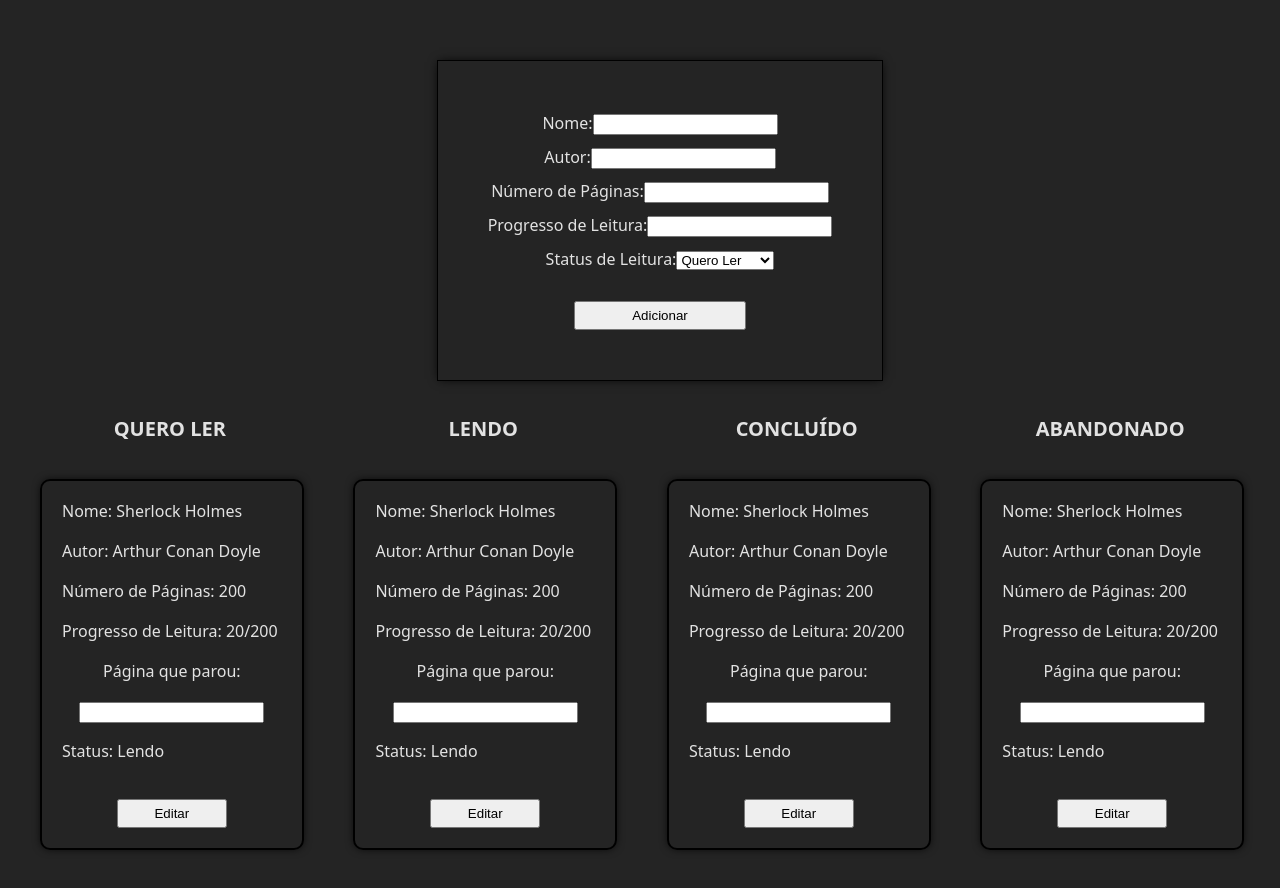
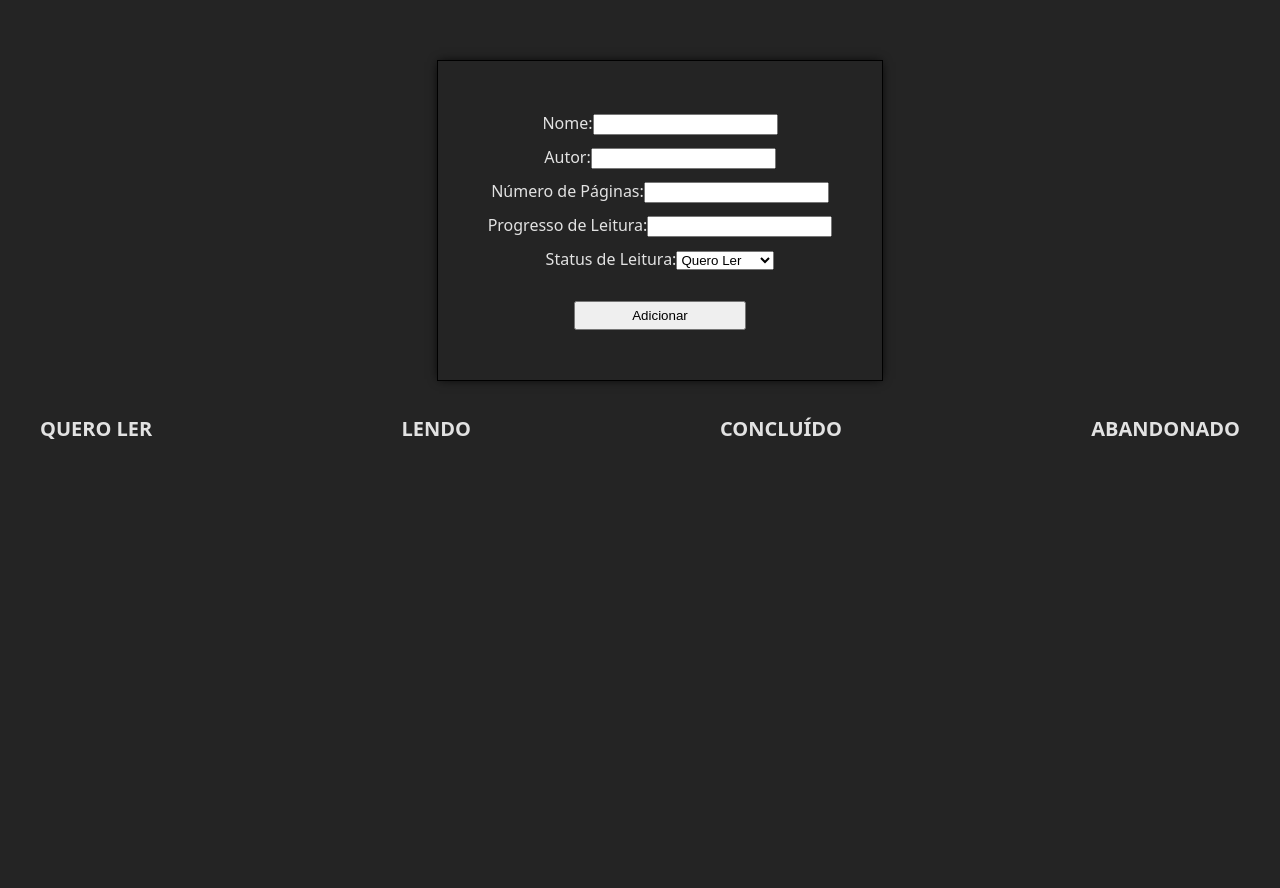
Before and after one commit to ufjf-dcc207/ufjf-dcc207-2024-3-a-trb3-matheusribeiro, a React (Vite) app: page / in a window 1280 px wide. After the commit the page ends 800 px from the top, so only its background shows below. Built offline with nearby package versions, Linux system fonts and the light colour scheme.

Commit message:
faz ação de adicionar o livro e o exibe

```diff
--- a/src/App.tsx
+++ b/src/App.tsx
@@ -1,14 +1,31 @@
+import { useReducer } from 'react';
 import './App.css'
-import Adiciona from './components/Adiciona'
-import ListaLivros from './components/ListaLivros'
+import Add from './components/Add'
+import BookList from './components/BookList'
+
+const initialState ={
+  books: [],
+}
+
+function reducer(state, action){
+  switch (action.type){
+    case 'ADD_BOOK':
+      return{
+        ...state,
+        books: [...state.books, action.payload],
+      };
+  }
+}
 
 function App() {
+
+  const [state, dispatch] = useReducer(reducer, initialState);
 
   return (
     <>
       <div>
-        <Adiciona/>
-        <ListaLivros/>
+        <Add dispatch={dispatch}/>
+        <BookList books={state.books}/>
       </div>
     </>
   )
--- /dev/null
+++ b/src/components/Add.tsx
@@ -0,0 +1,66 @@
+import { useRef } from "react";
+import "./Add.css";
+
+export default function Add({ dispatch }) {
+
+  const formRef = useRef(null);
+
+  const handleSubmit = (e) => {
+
+    e.preventDefault();
+
+    const name = formRef.current.name.value;
+    const author = formRef.current.author.value;
+    const pages = formRef.current.pages.value;
+    const progress = formRef.current.progress.value;
+    const status = formRef.current.status.value;
+
+    const newBook = {
+      id: Date.now(),
+      name,
+      author,
+      pages,
+      progress,
+      status
+    };
+
+    dispatch({type: 'ADD_BOOK', payload: newBook});
+
+    formRef.current.reset();
+  }
+
+  return (
+    <div className="containerForm">
+      <form ref={formRef} onSubmit={handleSubmit}>
+        <div className="form">
+          <div>
+            <label htmlFor="name">Nome:</label>
+            <input id="name" type="text" required/>
+          </div>
+          <div>
+            <label>Autor:</label>
+            <input id="author" type="text" required/>
+          </div>
+          <div>
+            <label>Número de Páginas:</label>
+            <input id="pages" type="number" min={0} required/>
+          </div>
+          <div>
+            <label>Progresso de Leitura:</label>
+            <input id="progress" type="number" min={0} required/>
+          </div>
+          <div>
+            <label htmlFor="status">Status de Leitura:</label>
+            <select id="status" required>
+              <option value="quero-ler">Quero Ler</option>
+              <option value="lendo">Lendo</option>
+              <option value="concluido">Concluído</option>
+              <option value="abandonado">Abandonado</option>
+            </select>
+          </div>
+          <button type="submit">Adicionar</button>
+        </div>
+      </form>
+    </div>
+  );
+}
--- a/src/components/Adiciona.tsx
+++ /dev/null
@@ -1,38 +0,0 @@
-import "./Adiciona.css";
-
-export default function Adiciona() {
-  return (
-    <div className="containerForm">
-      <form action="post">
-        <div className="form">
-          <div>
-            <label htmlFor="nome">Nome:</label>
-            <input id="nome" type="text" />
-          </div>
-          <div>
-            <label>Autor:</label>
-            <input id="autor" type="text" />
-          </div>
-          <div>
-            <label>Número de Páginas:</label>
-            <input id="paginas" type="number" min={0} />
-          </div>
-          <div>
-            <label>Progresso de Leitura:</label>
-            <input id="progresso" type="number" min={0} />
-          </div>
-          <div>
-            <label htmlFor="status">Status de Leitura:</label>
-            <select id="status">
-              <option value="quero-ler">Quero Ler</option>
-              <option value="lendo">Lendo</option>
-              <option value="concluido">Concluído</option>
-              <option value="abandonado">Abandonado</option>
-            </select>
-          </div>
-          <button type="submit">Adicionar</button>
-        </div>
-      </form>
-    </div>
-  );
-}
--- a/src/components/Livro.css
+++ b/src/components/Book.css
@@ -1,16 +1,16 @@
-.livro{
-    border: 2px solid black;
+.book{
+    border: 1px solid black;
     border-radius: 10px;
     width: 100%;
     box-shadow: 0px 0px 10px -2px black;
     margin-top: 50px;
 }
 
-.textoContainer{
+.textContainer{
     padding: 2px 20px 20px 20px;
 }
 
-.texto{
+.text{
     text-align: start;
     font-size: 16px;
 }
--- /dev/null
+++ b/src/components/Book.tsx
@@ -0,0 +1,19 @@
+import "./Book.css";
+
+export default function Book({book}) {
+  return (
+    <div className="book">
+      <div className="textContainer">
+        <p className="text">Nome: {book.name}</p>
+        <p className="text">Autor: {book.author}</p>
+        <p className="text">Número de Páginas: {book.pages}</p>
+        <p className="text">Progresso de Leitura: {book.progress}/{book.pages}</p>
+        <p>Página que parou: </p>
+        <input type="number" min={0} />
+        <p className="text">Status: {book.status}</p>
+
+        <button type="submit">Editar</button>
+      </div>
+    </div>
+  );
+}
--- a/src/components/ListaLivros.css
+++ b/src/components/BookList.css
@@ -1,9 +1,9 @@
-.containerListas{
+.containerLists{
     display: flex;
     justify-content: space-between;
 }
 
-.lista{
+.list{
     display: flex;
     flex-direction: column;
     text-align: center;
--- /dev/null
+++ b/src/components/BookList.tsx
@@ -0,0 +1,49 @@
+import "./BookList.css";
+import Book from "./Book";
+
+export default function BookList({ books }) {
+  return (
+    <div className="containerLists">
+      <div className="list">
+        <h1>QUERO LER</h1>
+        {books
+          .filter((book) => book.status === "quero-ler")
+          .map((book) => (
+            <li key={book.id}>
+              <Book book={book} />
+            </li>
+          ))}
+      </div>
+      <div className="list">
+        <h1>LENDO</h1>
+        {books
+          .filter((book) => book.status === "lendo")
+          .map((book) => (
+            <li key={book.id}>
+              <Book book={book} />
+            </li>
+          ))}
+      </div>
+      <div className="list">
+        <h1>CONCLUÍDO</h1>
+        {books
+          .filter((book) => book.status === "concluido")
+          .map((book) => (
+            <li key={book.id}>
+              <Book book={book} />
+            </li>
+          ))}
+      </div>
+      <div className="list">
+        <h1>ABANDONADO</h1>
+        {books
+          .filter((book) => book.status === "abandonado")
+          .map((book) => (
+            <li key={book.id}>
+              <Book book={book} />
+            </li>
+          ))}
+      </div>
+    </div>
+  );
+}
--- a/src/components/ListaLivros.tsx
+++ /dev/null
@@ -1,33 +0,0 @@
-import "./ListaLivros.css";
-import Livro from "./Livro";
-
-export default function ListaLivros() {
-  return (
-    <div className="containerListas">
-      <div className="lista">
-        <h1>QUERO LER</h1>
-        <li>
-          <Livro />
-        </li>
-      </div>
-      <div className="lista">
-        <h1>LENDO</h1>
-        <li>
-          <Livro />
-        </li>
-      </div>
-      <div className="lista">
-        <h1>CONCLUÍDO</h1>
-        <li>
-          <Livro />
-        </li>
-      </div>
-      <div className="lista">
-        <h1>ABANDONADO</h1>
-        <li>
-          <Livro />
-        </li>
-      </div>
-    </div>
-  );
-}
--- a/src/components/Livro.tsx
+++ /dev/null
@@ -1,19 +0,0 @@
-import "./Livro.css";
-
-export default function Livro() {
-  return (
-    <div className="livro">
-      <div className="textoContainer">
-        <p className="texto">Nome: Sherlock Holmes</p>
-        <p className="texto">Autor: Arthur Conan Doyle</p>
-        <p className="texto">Número de Páginas: 200</p>
-        <p className="texto">Progresso de Leitura: 20/200</p>
-        <p>Página que parou: </p>
-        <input type="number" min={0} />
-        <p className="texto">Status: Lendo</p>
-
-        <button type="submit">Editar</button>
-      </div>
-    </div>
-  );
-}
```
Also changed, not shown: src/components/Add.css (renamed from src/components/Adiciona.css).
